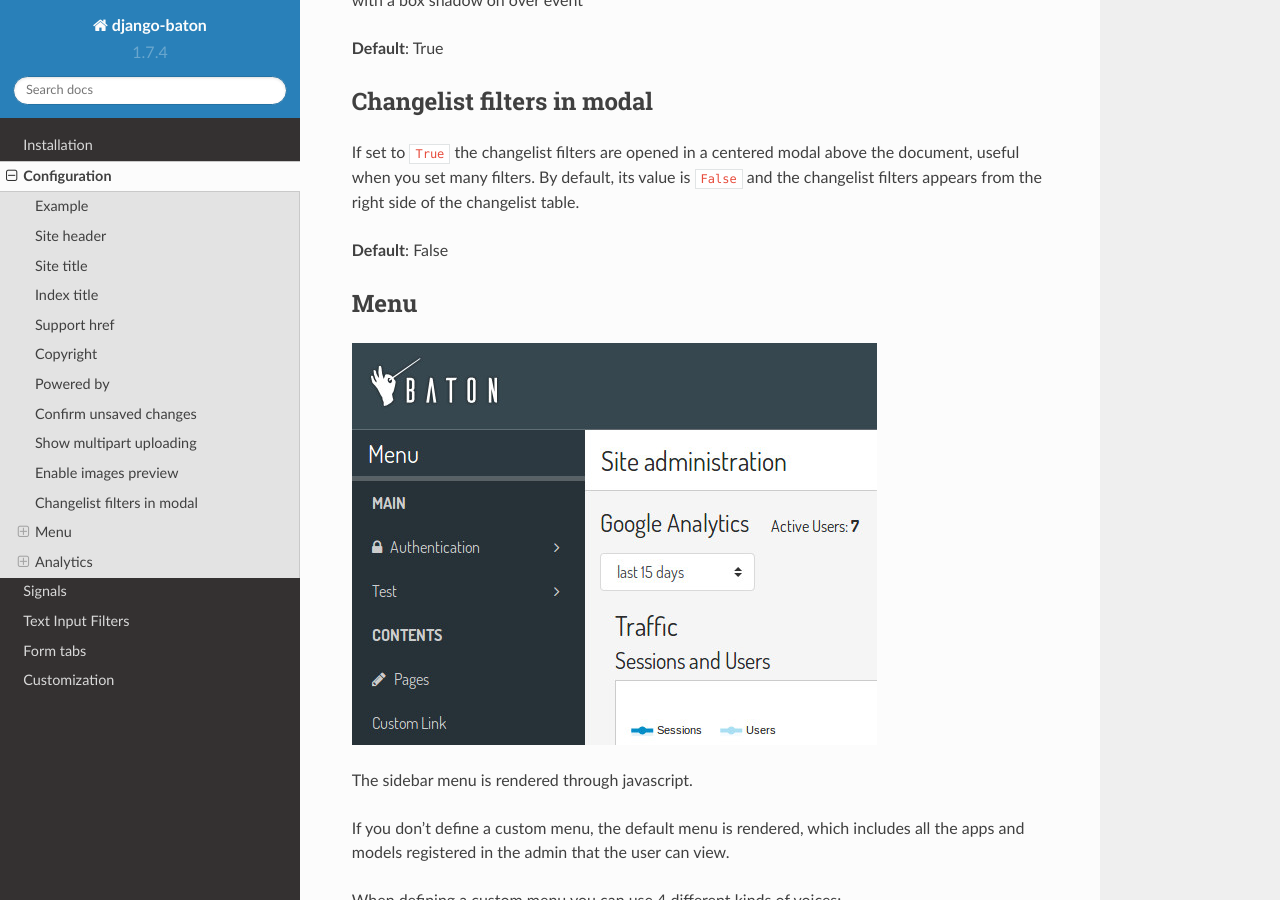
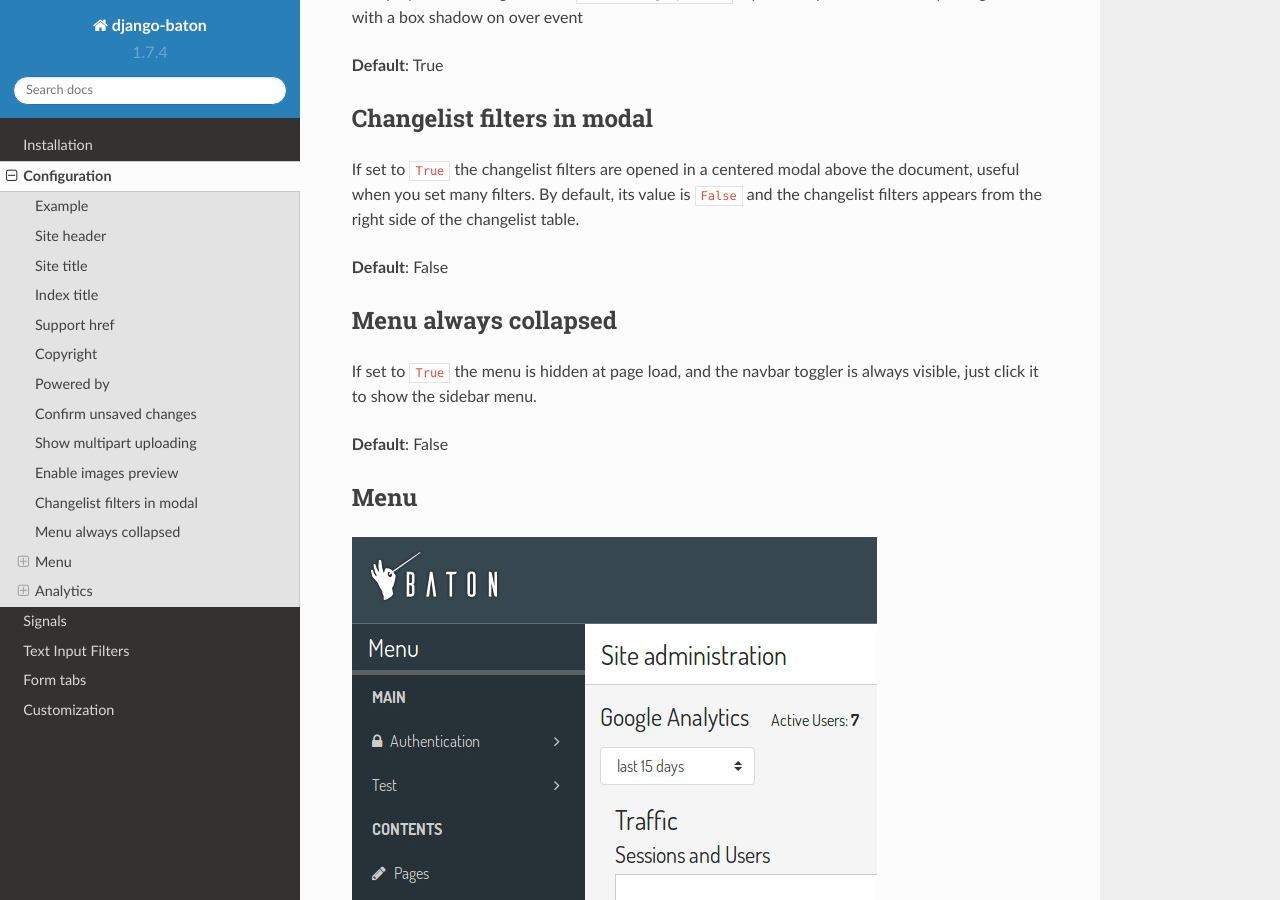
Before and after one commit to otto-torino/django-baton, a Sphinx documentation site: the page built from docs/configuration.rst, in a window 1280 px wide and 900 px high, scrolled down 2855 px. Built offline with Sphinx 7.4.7 and the Read the Docs theme 2.0.0, drawn with Linux system fonts in a browser that asks for light colours; some of the changed text lies outside the part shown.

Commit message:
updates docs

```diff
--- a/docs/configuration.rst
+++ b/docs/configuration.rst
@@ -18,6 +18,7 @@ This is an example of configuration::
         'CONFIRM_UNSAVED_CHANGES': True,
         'SHOW_MULTIPART_UPLOADING': True,
         'ENABLE_IMAGES_PREVIEW': True,
+        'MENU_ALWAYS_COLLAPSED': False,
         'MENU': (
             { 'type': 'title', 'label': 'main', 'apps': ('auth', ) },
             {
@@ -127,6 +128,13 @@ Changelist filters in modal
 -----------------------
 
 If set to ``True`` the changelist filters are opened in a centered modal above the document, useful when you set many filters. By default, its value is ``False`` and the changelist filters appears from the right side of the changelist table.
+
+**Default**: False
+
+Menu always collapsed
+-----------------------
+
+If set to ``True`` the menu is hidden at page load, and the navbar toggler is always visible, just click it to show the sidebar menu.
 
 **Default**: False
 
```
Also changed, not shown: README.md (+2 -0 lines).
